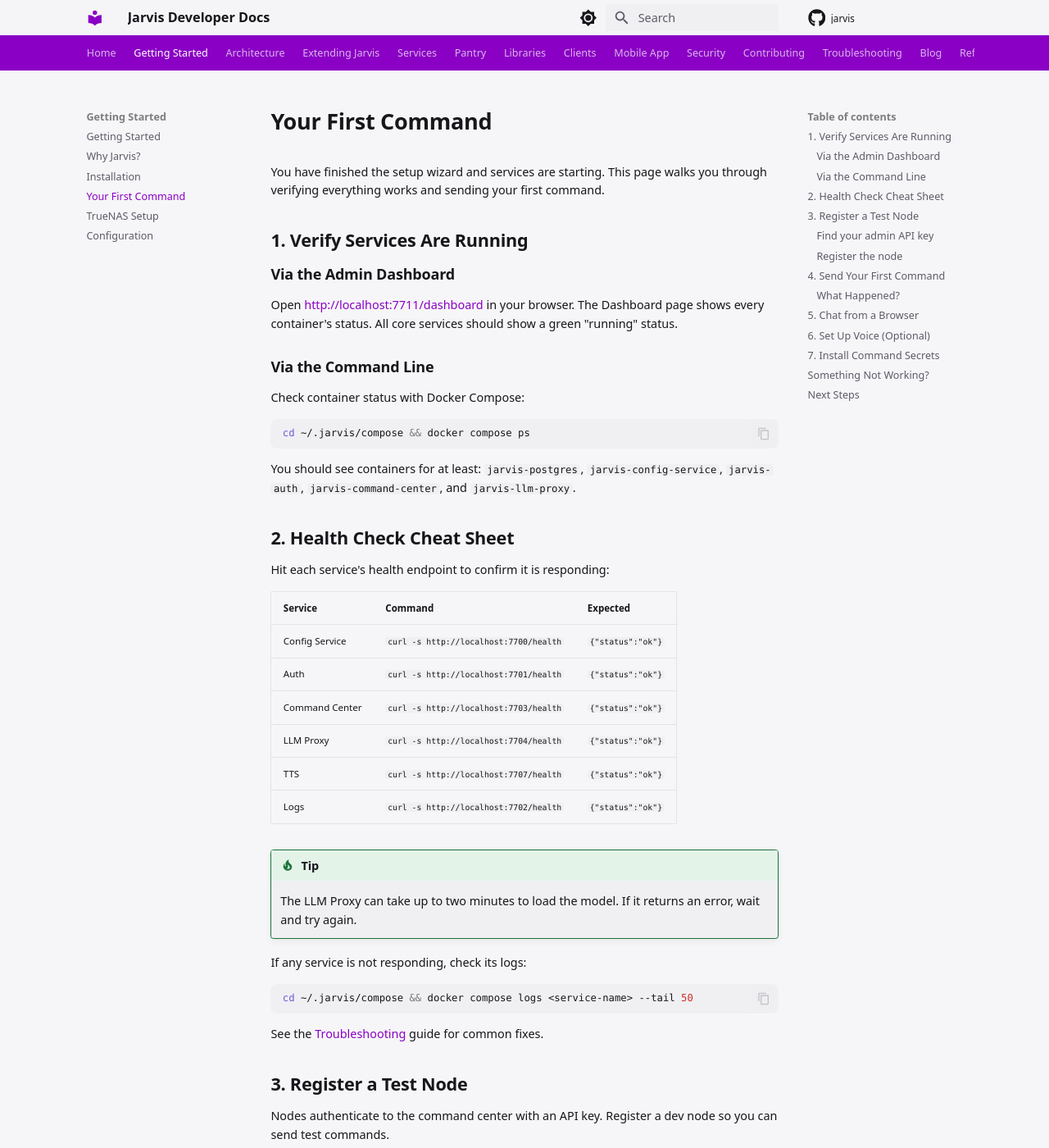
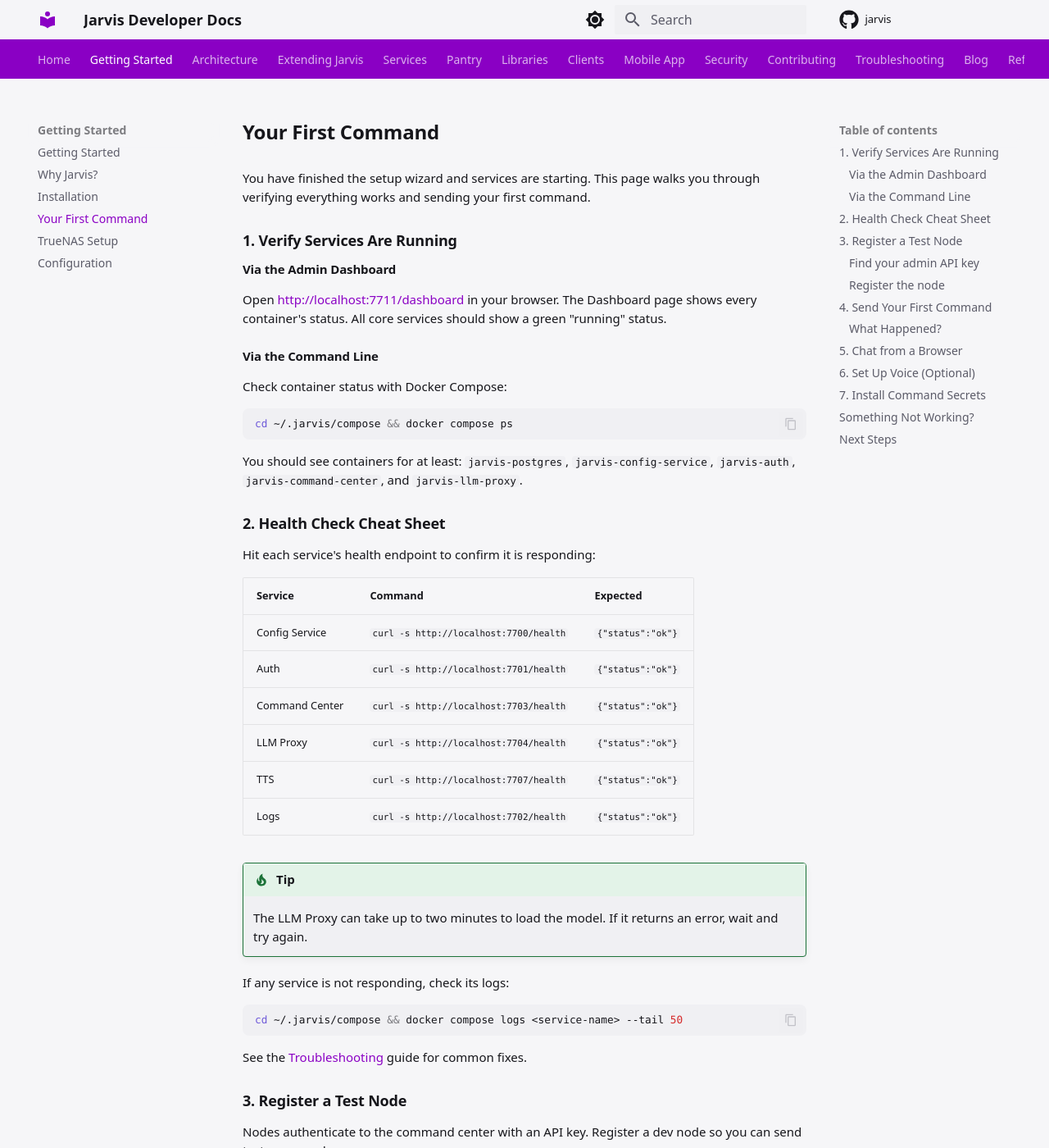
Before and after one commit to alexberardi/jarvis-docs, an MkDocs documentation site: the page built from docs/getting-started/first-command.md, in a window 1280 px wide and 1400 px high. Shown: the whole window at 82% size. Built offline with MkDocs 1.6.1 and Material for MkDocs 9.7.7, drawn with Linux system fonts in a browser that asks for light colours; comment, search, counter and statistics services are not loaded.

Commit message:
theme: fix B type scale, reduced-motion, and dark on-primary
Follow-up to the WIP theme commit for loop item #339, applying the design
skills' rules:

- Type scale: set body/heading in px (15/24/18/15) instead of rem. The WIP
  pinned the html root to 112.5%, which lands the body at 14.4px, not B's
  15px, and lets Material's wide-viewport root steps (125/137.5/150%) stretch
  the scale. A fixed px scale is what B's tokens specify.
- Reduced motion: the WIP killed every transition/animation, which drops the
  colour hovers. Emil's rule (precedence 1) is to remove movement, keep colour
  and opacity. Now only the transform-based motion (drawer, search overlay,
  tab underline, nav collapse, tooltips, dialogs) stops.
- Dark on-primary: --md-primary-bg-color was #111115 (bg), so text on a
  primary fill in dark would be bg-on-primary. B's on-primary for dark is
  #1d0b2b.
- Admonition padding/font in px to match the fixed scale.

Tests: test_theme.py now pins the B type scale (body 15/1.55, h1 24/650,
h2 18, h3 15) and that reduced motion keeps the colour transitions.
27 passed; mkdocs build --strict clean.

```diff
--- a/docs/assets/stylesheets/theme.css
+++ b/docs/assets/stylesheets/theme.css
@@ -5,13 +5,6 @@
 stacks only: nothing is fetched. Purple is kept for actions, selection and focus; neutral
 greys do the rest. Every text pair is WCAG AA in both themes.
 */
-
-/* Type scale: B's body is 15px. Material sizes off the html root (125% by default, with
-   137.5%/150% steps at wide viewports), so pin the root to 112.5%: .md-typeset's 0.8rem
-   base then lands on exactly 15px, and 1rem is 18px. */
-html {
-  font-size: 112.5%;
-}
 
 /* Light scheme (B light). */
 [data-md-color-scheme="default"] {
@@ -77,7 +70,7 @@
   --md-primary-fg-color: #c084fc;
   --md-primary-fg-color--light: #d1a5fd;
   --md-primary-fg-color--dark: #a855f7;
-  --md-primary-bg-color: #111115;
+  --md-primary-bg-color: #1d0b2b;
   --md-accent-fg-color: #c084fc;
   --md-accent-bg-color: #2e1f3d;
 
@@ -116,24 +109,26 @@
   --md-code-font: ui-monospace, 'SF Mono', 'Cascadia Mono', 'JetBrains Mono', Menlo, Consolas, monospace;
 }
 
-/* Type scale (B): title 24/650, heading 18/600, sub 15/600, body 15/1.55. */
+/* Type scale (B): title 24/650, heading 18/600, sub 15/600, body 15/1.55. Set in px so
+   the scale is fixed, not fluid: Material otherwise scales the html root at wide viewports
+   (125% -> 137.5% -> 150%), which would stretch the body off B's 15px. */
 .md-typeset {
-  font-size: 0.8rem;
+  font-size: 15px;
   line-height: 1.55;
 }
 .md-typeset h1 {
-  font-size: 1.5rem;
+  font-size: 24px;
   line-height: 1.25;
   font-weight: 650;
   color: var(--md-default-fg-color);
 }
 .md-typeset h2 {
-  font-size: 1.2rem;
+  font-size: 18px;
   line-height: 1.35;
   font-weight: 600;
 }
 .md-typeset h3 {
-  font-size: 1rem;
+  font-size: 15px;
   line-height: 1.4;
   font-weight: 600;
   letter-spacing: -0.01em;
@@ -257,18 +252,18 @@
 .admonition,
 .md-typeset details {
   border-radius: 12px;
-  padding: 0 1rem;
+  padding: 0 16px;
 }
 .admonition-title,
 .md-typeset summary {
   border-top-left-radius: 10px;
   border-top-right-radius: 10px;
-  padding-top: 0.6rem;
-  padding-bottom: 0.6rem;
+  padding-top: 8px;
+  padding-bottom: 8px;
 }
 .admonition > *,
 .md-typeset details > * {
-  font-size: 0.8rem;
+  font-size: 15px;
 }
 
 /* note / info: neutral (B has no blue; border-strong keeps the text AA). */
@@ -657,12 +652,22 @@
   transform: none;
 }
 
+/* Reduced motion: drop movement, keep colour and opacity. Material's movement is the drawer
+   slide, the search overlay, the tab underline and the nav collapse — all transform — so
+   those stop. The 120ms colour hovers above stay: they are colour-only and aid comprehension. */
 @media (prefers-reduced-motion: reduce) {
-  *,
-  *::before,
-  *::after {
-    animation-duration: 0.001ms !important;
-    animation-iteration-count: 1 !important;
-    transition-duration: 0.001ms !important;
+  .md-sidebar--primary,
+  .md-search__inner,
+  .md-search__overlay,
+  .md-tabs__link,
+  .md-nav__toggle~.md-nav,
+  .md-nav__toggle:checked~.md-nav,
+  .md-header__topic,
+  .md-tooltip,
+  .md-tooltip2,
+  .md-dialog,
+  .md-skip {
+    transition: none !important;
+    animation: none !important;
   }
 }
```
Also changed, not shown: 1 other file.
